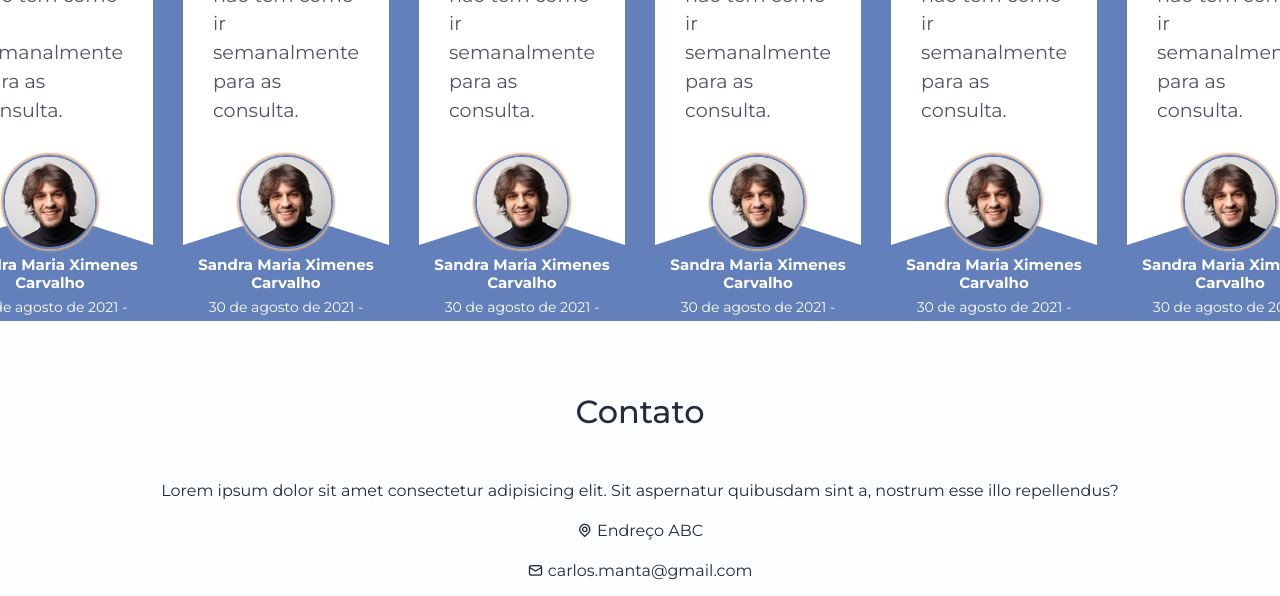
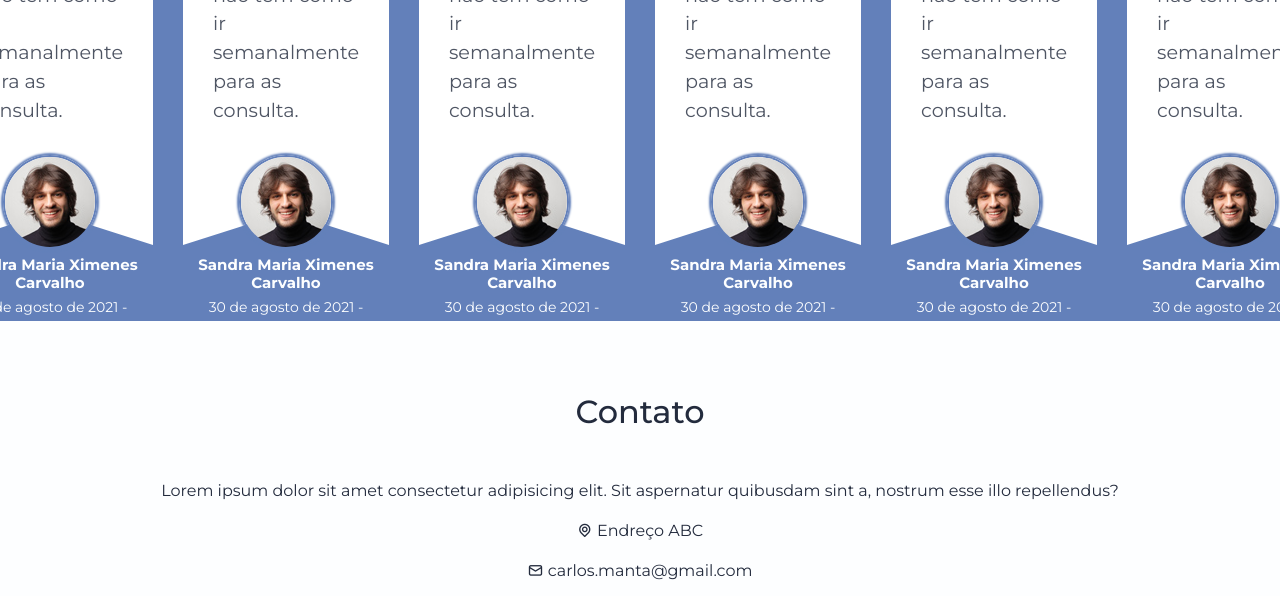
Before and after one commit to manelv8/cognoser-site, a website built with Vite: page index.html in a window 1280 px wide. Shown: the part 2191-2787 px from the top of the page. Built offline with nearby package versions, Linux system fonts and the light colour scheme.

Commit message:
fix box-shadow color

```diff
--- a/src/styles/_testimonials-section.scss
+++ b/src/styles/_testimonials-section.scss
@@ -49,7 +49,7 @@
       display: inline-block;
       border: 2px solid var(--blue-300);
       border-radius: 50%;
-      box-shadow: 0 0 2px 2px #daad86;
+      box-shadow: 0 0 2px 2px var(--blue-300);
       overflow: hidden;
       z-index: 1;
     }
```
